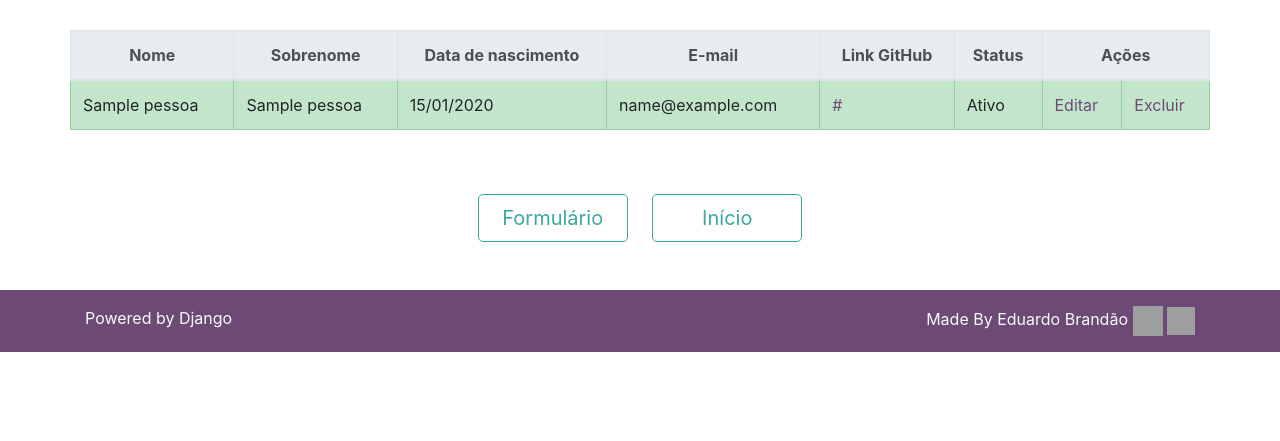
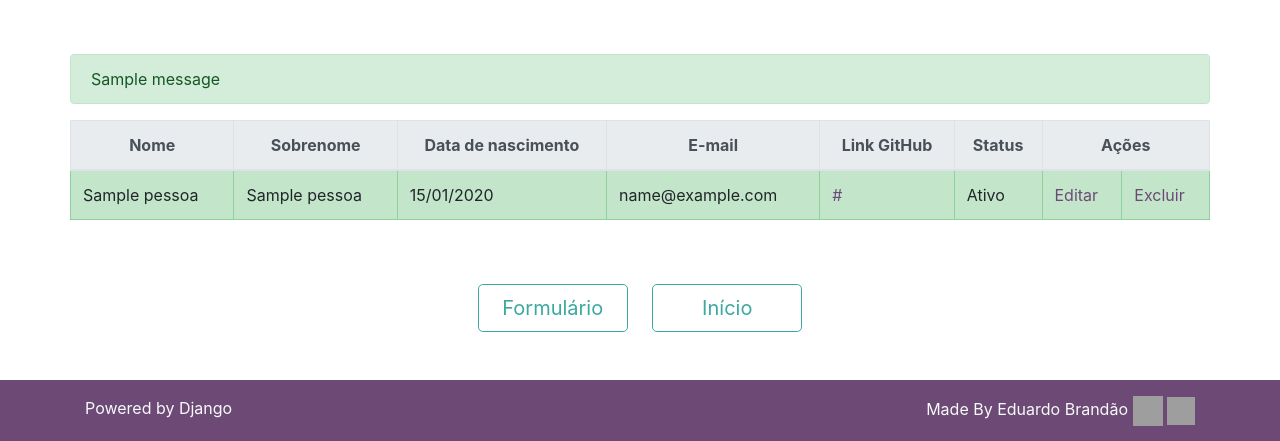
Before and after one commit to EduardoBran/Cadastro-de-Pessoas-Web-Py, a Django app: page /pessoas/ in a window 1280 px wide. Shown: the part 56-497 px from the top of the page. Run offline with Django 4.2, Linux system fonts and the light colour scheme; tables that the repository leaves empty hold one stand-in row (values such as "Sample post"); one stand-in notice (Sample message) is shown; some libraries are stand-ins or nearby versions; grey boxes are pictures that could not be loaded.

Commit message:
adicionado mensagem ao usuario informando que foi feito cadastro

```diff
--- a/pessoa/templates/pessoa/pessoa_lista.html
+++ b/pessoa/templates/pessoa/pessoa_lista.html
@@ -3,9 +3,10 @@
 {% block conteudo %}
 
 <div class="table-responsive" style="padding-top: 30px;">
+    {% include 'parciais/_messages.html' %}
     <table class="table table-bordered table-hover" style="width: 100%;">
         <thead class="thead-light">
-            <tr class="text-center">
+            <tr class="text-center" style="padding-top: 30px;">
                 <th scope="col">Nome</th>
                 <th scope="col">Sobrenome</th>
                 <th scope="col">Data de nascimento</th>
--- a/pessoa/views.py
+++ b/pessoa/views.py
@@ -1,3 +1,4 @@
+from django.contrib.messages.views import SuccessMessageMixin
 from django.shortcuts import render
 from django.views.generic import CreateView, DeleteView, ListView, UpdateView
 
@@ -12,6 +13,7 @@ class ListaPessoaView(ListView):
     context_object_name = 'pessoas'
     paginate_by = 4
 
+
     def get_queryset(self):
         queryset = super().get_queryset()
         filtro_nome = self.request.GET.get('nome_busca') or None
@@ -22,9 +24,10 @@ class ListaPessoaView(ListView):
         return queryset
 
 
-class PessoaCreateView(CreateView):
+class PessoaCreateView(SuccessMessageMixin, CreateView):
     model = Pessoa
     form_class = PessoaForm
+    success_message = 'Pessoa foi adicionada com sucesso a lista.'
     success_url = '/pessoas/'
 
 
--- /dev/null
+++ b/templates/parciais/_messages.html
@@ -0,0 +1,8 @@
+{% if messages %}
+    <br>
+    {% for message in messages %}
+        <div class="alert {{ message.tags }}" role="alert">
+            {{ message }}
+        </div>
+    {% endfor %}
+{% endif %}
```
Also changed, not shown: projcadastro/settings.py (+9 -0 lines).
